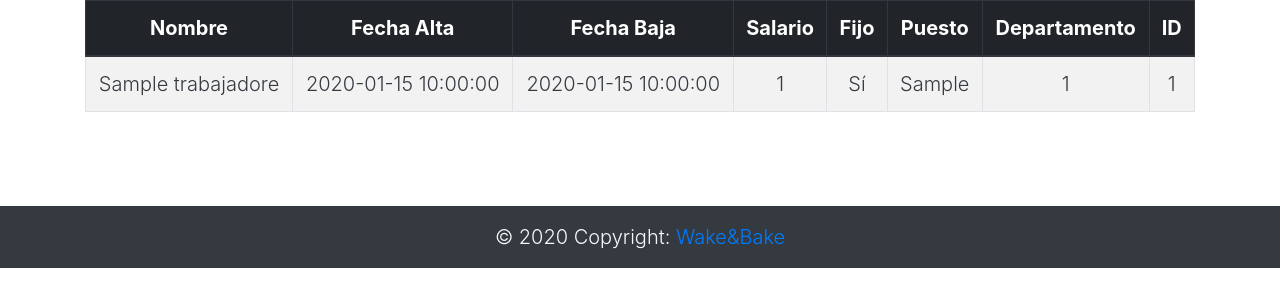
After one commit to jimmosca/SGEM_ProyectoFase3, a PHP site: page /login/src/trabajadores.php in a window 1280 px wide. The commit adds this page. Shown: the top 307 px of the page. Run offline with PHP 8.4, Linux system fonts and the light colour scheme; tables that the repository leaves empty hold one stand-in row (values such as "Sample post").

Commit message:
Implementada vista de Trabajadores

```diff
--- /dev/null
+++ b/src/abajo.php
@@ -0,0 +1,15 @@
+
+<br>
+<footer class="text-light bg-dark w-100 mt-5">
+<div class="footer-copyright text-center py-3">© 2020 Copyright:
+    <a href="../index.php"> Wake&Bake</a>
+  </div>
+</footer>
+
+<!-- Optional JavaScript -->
+<!-- jQuery first, then Popper.js, then Bootstrap JS -->
+<script src="https://code.jquery.com/jquery-3.3.1.slim.min.js" integrity="sha384-q8i/X+965DzO0rT7abK41JStQIAqVgRVzpbzo5smXKp4YfRvH+8abtTE1Pi6jizo" crossorigin="anonymous"></script>
+<script src="https://cdnjs.cloudflare.com/ajax/libs/popper.js/1.14.3/umd/popper.min.js" integrity="sha384-ZMP7rVo3mIykV+2+9J3UJ46jBk0WLaUAdn689aCwoqbBJiSnjAK/l8WvCWPIPm49" crossorigin="anonymous"></script>
+<script src="https://stackpath.bootstrapcdn.com/bootstrap/4.1.3/js/bootstrap.min.js" integrity="sha384-ChfqqxuZUCnJSK3+MXmPNIyE6ZbWh2IMqE241rYiqJxyMiZ6OW/JmZQ5stwEULTy" crossorigin="anonymous"></script>
+</body>
+</html>
--- /dev/null
+++ b/src/arriba.php
@@ -0,0 +1,21 @@
+<?php
+function inicioPag($title){
+    echo "<!doctype html>
+    <html lang='en'>
+    <head>
+
+      <!-- Required meta tags -->
+      <meta charset='utf-8'>
+      <meta name='viewport' content='width=device-width, initial-scale=1, shrink-to-fit=no'>
+      <!-- Bootstrap CSS -->
+      <link rel='stylesheet' href='https://stackpath.bootstrapcdn.com/bootstrap/4.1.3/css/bootstrap.min.css' integrity='sha384-MCw98/SFnGE8fJT3GXwEOngsV7Zt27NXFoaoApmYm81iuXoPkFOJwJ8ERdknLPMO' crossorigin='anonymous'>
+      <link rel='stylesheet' href='https://cdnjs.cloudflare.com/ajax/libs/font-awesome/4.7.0/css/font-awesome.min.css'>
+      <title>$title</title>
+    </head>
+    <body class='text-dark lead text-left' > ";
+
+
+  }
+  require "bbdd.php";
+  session_start();
+?>
--- a/src/bbdd.php
+++ b/src/bbdd.php
@@ -16,24 +16,32 @@ if (!$conn->set_charset("utf8")) {
 
 
 function getTrabajadores(){
+
     global $conn;
     $query = "SELECT nombre, fecha_alta, fecha_baja, salario, fijo, puesto, id_departamento, id FROM trabajadores";
 
     $result = $conn->query ( $query );
 
     if(isset($result) && $result){
+        echo "<tbody>";
         while ( $row = $result->fetch_assoc () ) {
-            echo "<div class='d-flex flex-row'>
-                <p>".$row['nombre']."</p>
-                <p>".$row['fecha_alta']."</p>
-                <p>".$row['fecha_baja']."</p>
-                <p>".$row['salario']."</p>
-                <p>".$row['fijo']."</p>
-                <p>".$row['puesto']."</p>
-                <p>".$row['id_departamentos']."</p>
-                <p>".$row['id']."</p>
-            </div>";
+            echo "<tr >
+                <td>".$row['nombre']."</td>
+                <td>".$row['fecha_alta']."</td>
+                <td>".$row['fecha_baja']."</td>
+                <td>".$row['salario']."</td>
+                <td>";
+                $retVal = ($row['fijo'] == 1) ? "Sí" : "No" ;
+
+            echo $retVal."</td>
+                <td>".$row['puesto']."</td>
+                <td>".$row['id_departamento']."</td>
+                <td>".$row['id']."</td>
+            </tr>";
           }
+          echo "</tbody>";
+    }else{
+        echo $conn->error;
     }
 }
 function getClientes(){
--- /dev/null
+++ b/src/trabajadores.php
@@ -0,0 +1,27 @@
+<?php
+
+require "arriba.php";
+inicioPag("Trabajadores");
+
+?>
+<div class='container'>
+ <table class='text-center table table-striped table-bordered'>
+ <thead class='thead-dark'>
+ <tr>
+    <th class='font-weight-bold'>Nombre</th>
+    <th class='font-weight-bold'>Fecha Alta</th>
+    <th class='font-weight-bold'>Fecha Baja</th>
+    <th class='font-weight-bold'>Salario</th>
+    <th class='font-weight-bold'>Fijo</th>
+    <th class='font-weight-bold'>Puesto</th>
+    <th class='font-weight-bold'>Departamento</th>
+    <th class='font-weight-bold'>ID</th>
+ </tr>
+ </thead>
+ <?php
+ getTrabajadores();
+ ?>
+</table>
+</div>
+
+<?php require 'abajo.php'; ?>
```
